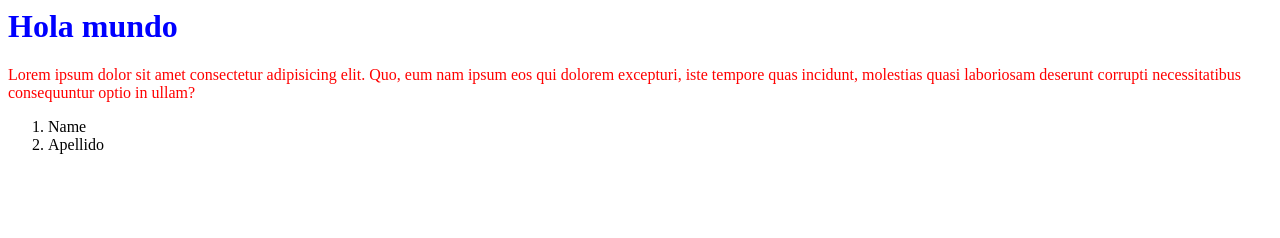
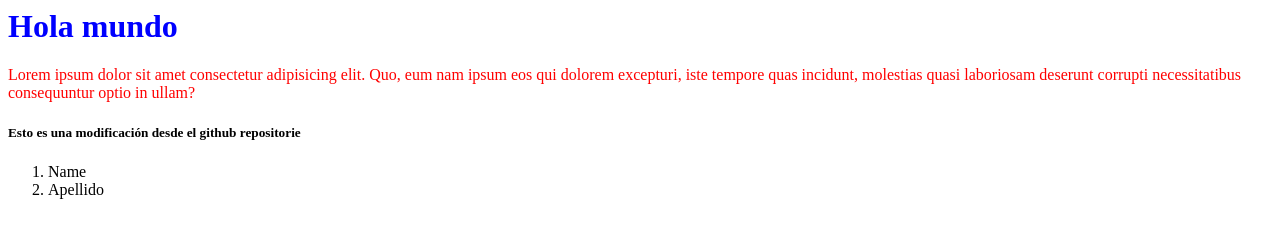
Before and after one commit to RomericoJr/Practice-Repository, a plain HTML site: page index.html in a window 1280 px wide. Drawn offline with Linux system fonts and the light colour scheme.

Commit message:
Commit 4-Update index.html

```diff
--- a/index.html
+++ b/index.html
@@ -4,7 +4,9 @@
 <p class="parrafito">
     Lorem ipsum dolor sit amet consectetur adipisicing elit. Quo, eum nam ipsum eos qui dolorem excepturi, iste tempore quas incidunt, molestias quasi laboriosam deserunt corrupti necessitatibus consequuntur optio in ullam?
 </p>
-
+<h5>
+Esto es una modificación desde el github repositorie
+</h5>
 <ol>
     <li>Name</li>
     <li>Apellido</li>
```
